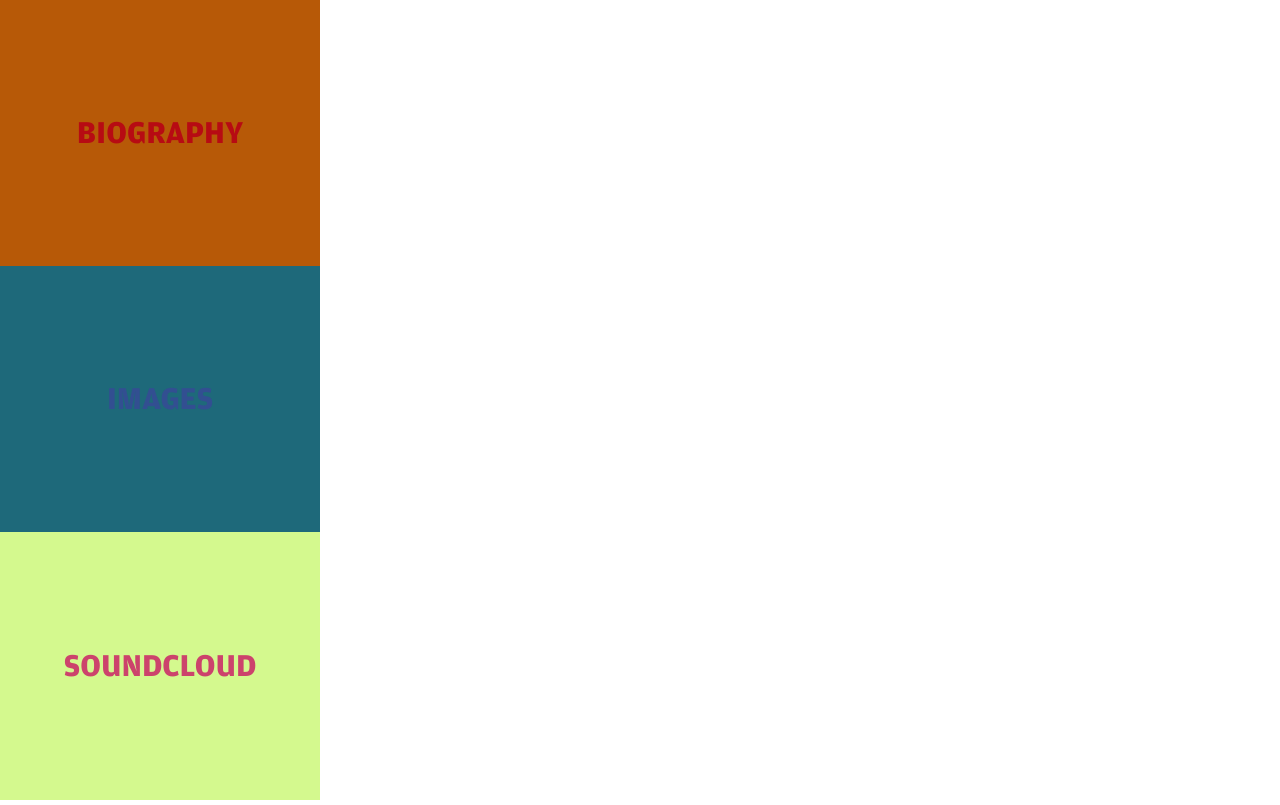
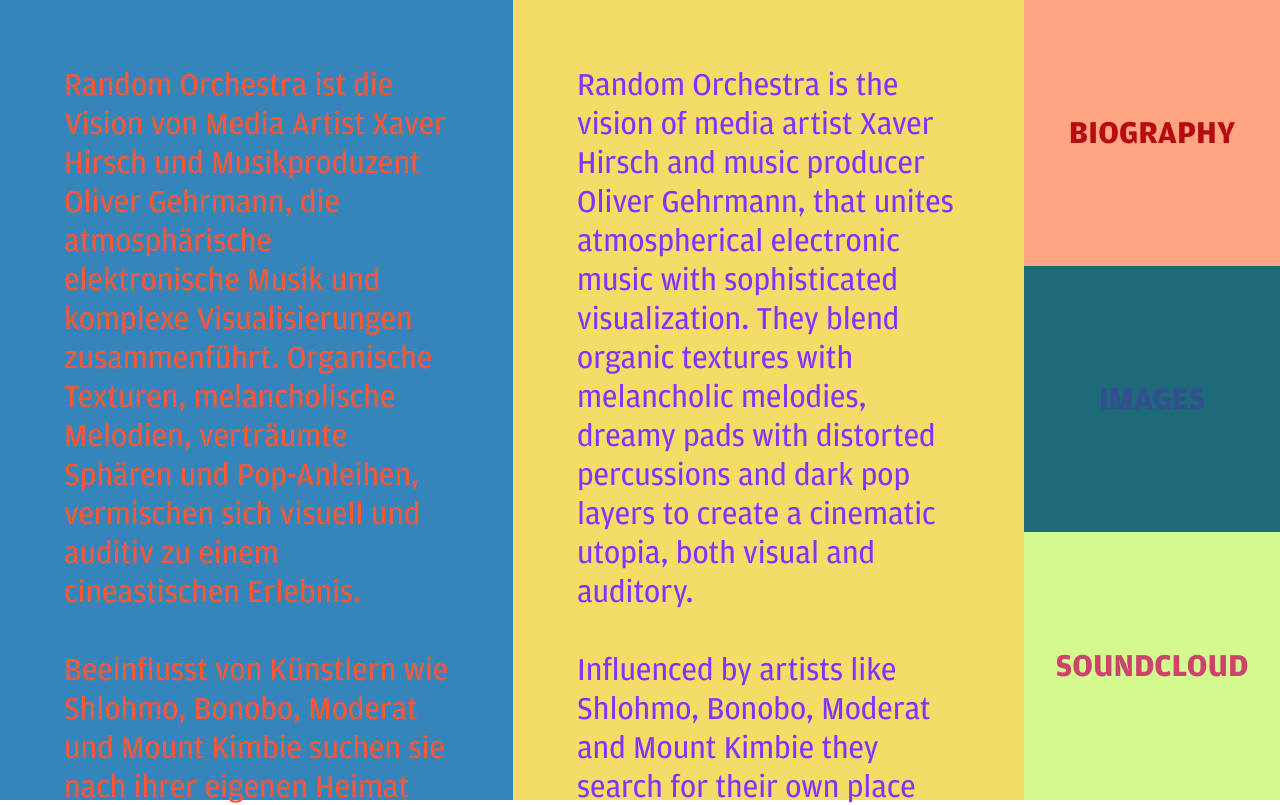
Before and after one commit to xhirsch/ro, a React (Create React App) app: page / in a window 1280 px wide. Shown: the top 805 px of the page. Built offline with nearby package versions, Linux system fonts and the light colour scheme.

Commit message:
init redirects

```diff
--- a/src/App.js
+++ b/src/App.js
@@ -1,12 +1,7 @@
 import React, { Suspense } from 'react';
 import styled from 'styled-components';
-
 import { BrowserRouter as Router, Switch, Route, Link } from 'react-router-dom';
 
-import { Canvas } from 'react-three-fiber';
-import { OrbitControls, PositionalAudio } from 'drei';
-
-import AUDIO from './components/AUDIO';
 import Bio from './components/Bio';
 import Images from './components/Images';
 import Nav from './components/Nav';
@@ -20,7 +15,6 @@ const StyledApp = styled.div`
   @media screen and (max-width: 1200px) {
     flex-direction: column-reverse;
   }
-
 `;
 
 const StyledNav = styled.div``;
@@ -31,7 +25,7 @@ function App() {
       <Router>
         <Switch>
           <Route path="/images" component={Images} />
-          <Route path="/bio" component={Bio} />
+          <Route path="/" component={Bio} />
         </Switch>
         <Nav />
       </Router>
--- a/src/components/Nav.js
+++ b/src/components/Nav.js
@@ -47,7 +47,7 @@ const Soundcloud = styled.button`
 const Nav = () => {
   return (
     <Wrapper>
-      <Button name={"Biography"} link={"/bio"} bgColor={bg1} tColor={tColor1} />
+      <Button name={"Biography"} link={"/"} bgColor={bg1} tColor={tColor1} />
       <Button name={"Images"} link={"/images"} bgColor={bg2} tColor={tColor2} />
       <Soundcloud onClick={() => {
         window.open(
```
Also changed, not shown: public/_redirects.txt (added), src/components/Bio.js (line endings or trailing spaces).
